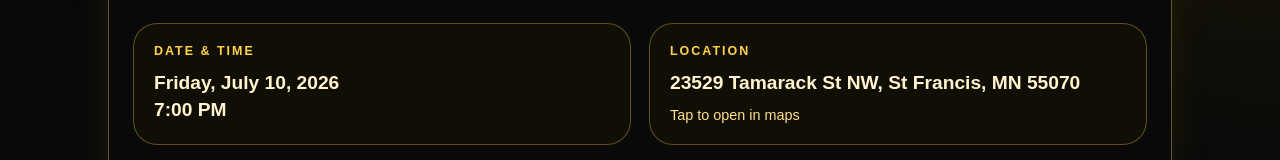
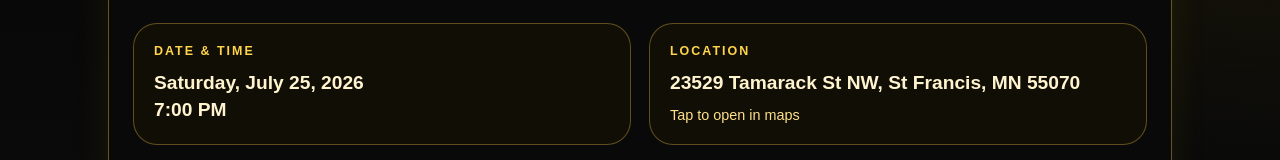
Before and after one commit to onowaperez82-creator/baby-perez-diaper-party, a React (Create React App) app: page / in a window 1280 px wide. Shown: the part 393-553 px from the top of the page. Built offline with nearby package versions, Linux system fonts and the light colour scheme; no server answers; the database is empty.

Commit message:
Update App.js

```diff
--- a/src/App.js
+++ b/src/App.js
@@ -250,7 +250,7 @@ export default function App() {
         <div className="details-grid">
           <div className="info-box glow">
             <div className="info-label">Date &amp; Time</div>
-            <div className="info-value">Friday, July 10, 2026</div>
+            <div className="info-value">Saturday, July 25, 2026</div>
             <div className="info-value">7:00 PM</div>
           </div>
 
```
